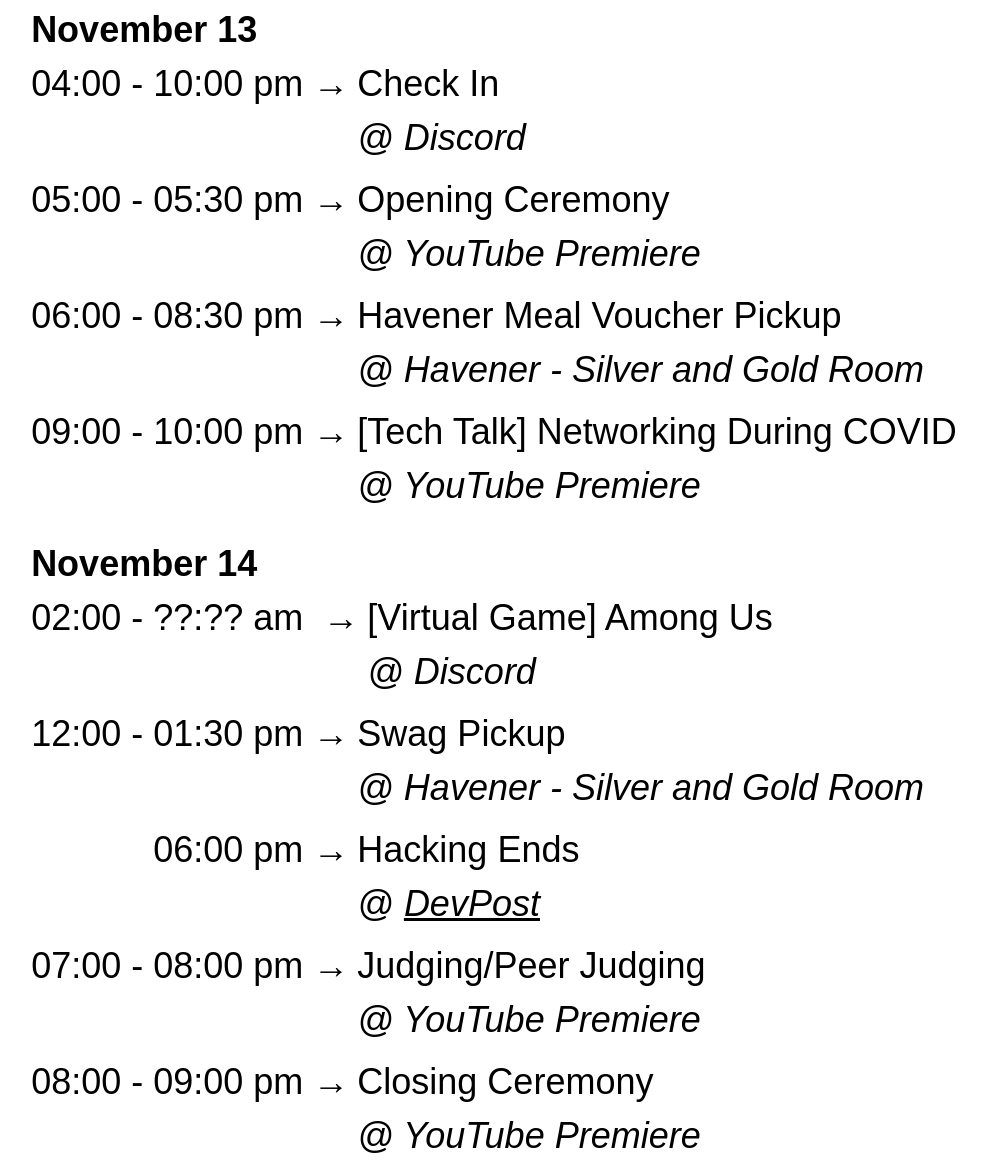
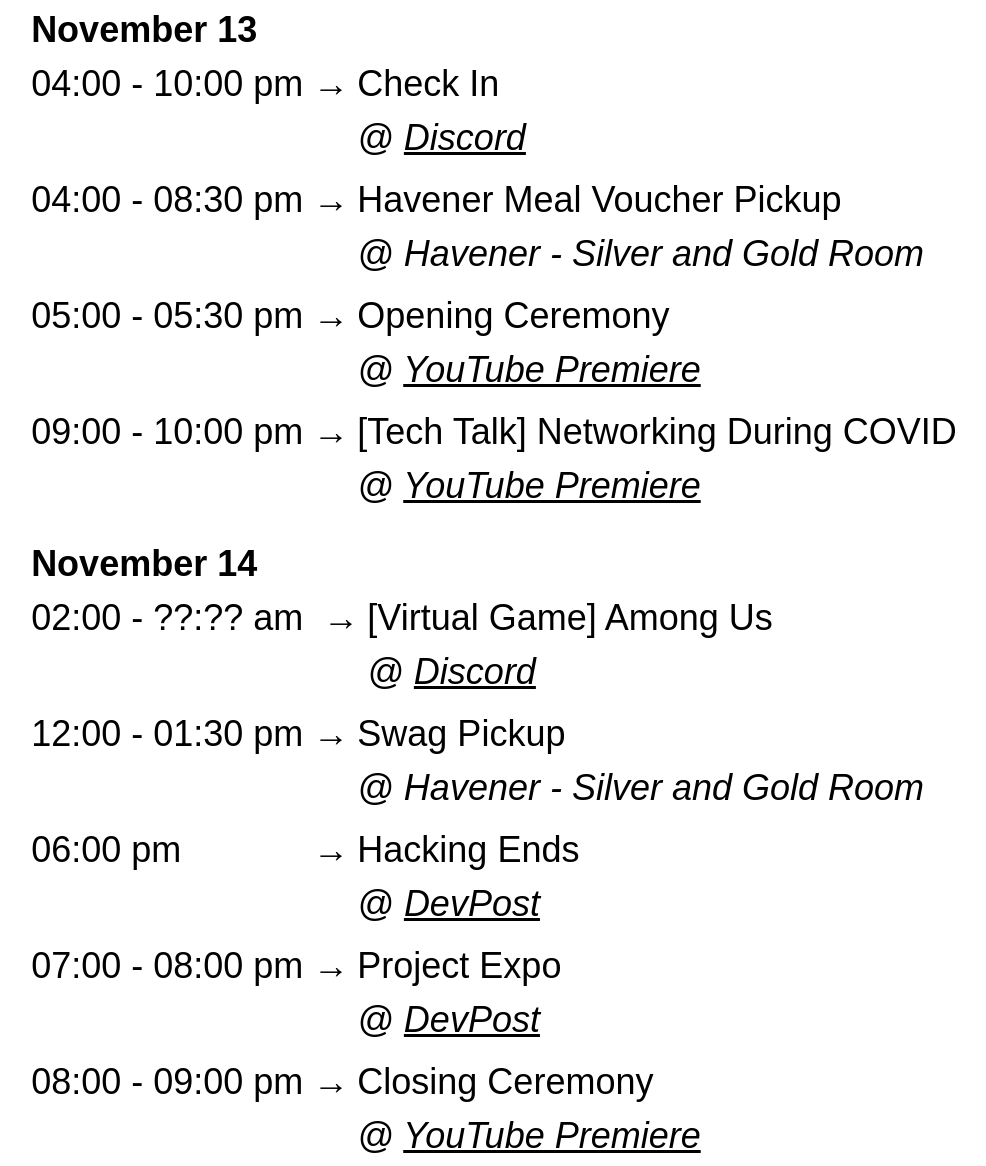
Before and after one commit to acmhack/picklehack.io, a plain HTML site: page index.html in a window 1280 px wide. Shown: the part 914-2080 px from the top of the page, without its empty margins (146-1132 px from the left). Drawn offline with nearby package versions, Linux system fonts and the light colour scheme; a web font is replaced by a local one.

Commit message:
Add schedule links

```diff
--- a/index.html
+++ b/index.html
@@ -43,16 +43,16 @@
                <h1 class="section-header" style="margin-top: 0;">Schedule</h1>
                <div class="items">
                   <p class="subtext date">November 13</p>
-                  <div><p class="subtext">04:00 - 10:00 pm → </p><p class="subtext">Check In <br> <span style="font-style: italic;">@ Discord</span></p></div>
-                  <div><p class="subtext">05:00 - 05:30 pm → </p><p class="subtext">Opening Ceremony <br> <span style="font-style: italic;">@ YouTube Premiere</span></p></div>
-                  <div><p class="subtext">06:00 - 08:30 pm → </p><p class="subtext">Havener Meal Voucher Pickup <br> <span style="font-style: italic;">@ Havener - Silver and Gold Room</span></p></div>
-                  <div><p class="subtext">09:00 - 10:00 pm → </p><p class="subtext">[Tech Talk] Networking During COVID <br> <span style="font-style: italic;">@ YouTube Premiere</span></p></div>
+                  <div><p class="subtext">04:00 - 10:00 pm → </p><p class="subtext">Check In <br> <span style="font-style: italic;">@ <a href="https://discord.gg/Ex6tQ56ZHW" target="_blank" style="color: initial;">Discord</a></span></p></div>
+                  <div><p class="subtext">04:00 - 08:30 pm → </p><p class="subtext">Havener Meal Voucher Pickup <br> <span style="font-style: italic;">@ Havener - Silver and Gold Room</span></p></div>
+                  <div><p class="subtext">05:00 - 05:30 pm → </p><p class="subtext">Opening Ceremony <br> <span style="font-style: italic;">@ <a href="https://www.youtube.com/channel/UCfpNUkkatYfYubYekue-N_A" target="_blank" style="color: initial;">YouTube Premiere</a></span></p></div>
+                  <div><p class="subtext">09:00 - 10:00 pm → </p><p class="subtext">[Tech Talk] Networking During COVID <br> <span style="font-style: italic;">@ <a href="https://www.youtube.com/channel/UCfpNUkkatYfYubYekue-N_A" target="_blank" style="color: initial;">YouTube Premiere</a></span></p></div>
                   <p class="subtext date" style="margin-top: 1.5rem;">November 14</p>
-                  <div><p class="subtext">02:00 - ??:?? am&nbsp; → </p><p class="subtext">[Virtual Game] Among Us <br> <span style="font-style: italic;">@ Discord</span></p></div>
+                  <div><p class="subtext">02:00 - ??:?? am&nbsp; → </p><p class="subtext">[Virtual Game] Among Us <br> <span style="font-style: italic;">@ <a href="https://discord.gg/Ex6tQ56ZHW" target="_blank" style="color: initial;">Discord</a></span></p></div>
                   <div><p class="subtext">12:00 - 01:30 pm → </p><p class="subtext">Swag Pickup <br> <span style="font-style: italic;">@ Havener - Silver and Gold Room</span></p></div>
-                  <div><p class="subtext"><span style="color: transparent;">00:00 - </span>06:00 pm → </p><p class="subtext">Hacking Ends <br> <span style="font-style: italic;">@ <a style="color: initial;" href="https://picklehack-mst.devpost.com/" target="_blank">DevPost</a></p></div>
-                  <div><p class="subtext">07:00 - 08:00 pm → </p><p class="subtext">Judging/Peer Judging <br> <span style="font-style: italic;">@ YouTube Premiere</span></p></div>
-                  <div><p class="subtext">08:00 - 09:00 pm → </p><p class="subtext">Closing Ceremony <br> <span style="font-style: italic;">@ YouTube Premiere</span></p></div>
+                  <div><p class="subtext">06:00 pm<span style="color: transparent;"> 00:00 - </span> → </p><p class="subtext">Hacking Ends <br> <span style="font-style: italic;">@ <a style="color: initial;" href="https://picklehack-mst.devpost.com/" target="_blank">DevPost</a></p></div>
+                  <div><p class="subtext">07:00 - 08:00 pm → </p><p class="subtext">Project Expo <br> <span style="font-style: italic;">@ <a style="color: initial;" href="https://picklehack-mst.devpost.com/" target="_blank">DevPost</a></span></p></div>
+                  <div><p class="subtext">08:00 - 09:00 pm → </p><p class="subtext">Closing Ceremony <br> <span style="font-style: italic;">@ <a href="https://www.youtube.com/channel/UCfpNUkkatYfYubYekue-N_A" target="_blank" style="color: initial;">YouTube Premiere</a></span></p></div>
                </div>
             </div>
             <div class="faq">
@@ -74,6 +74,8 @@
                   <p class="subtext">You can have up to 4 members on your team.</p>
                   <p class="subtext">Will there be free food/swag? <span style="display: inline-block;">&#9660;</span></p>
                   <p class="subtext">You bet! We'll be providing food vouchers for hackers to order their own food throughout the event, as well as swag packs available for pickup at a location on campus (more info to come). If you're unable to make it to campus, we'll mail out swag to you :)</p>
+                  <p class="subtext">Will there be prizes? <span style="display: inline-block;">&#9660;</span></p>
+                  <p class="subtext">Yes. You can view them <a href="https://picklehack-mst.devpost.com/" style="color: initial;" target="_blank">here</a>.</p>
                </div>
             </div>
             <div class="sponsors">
```
